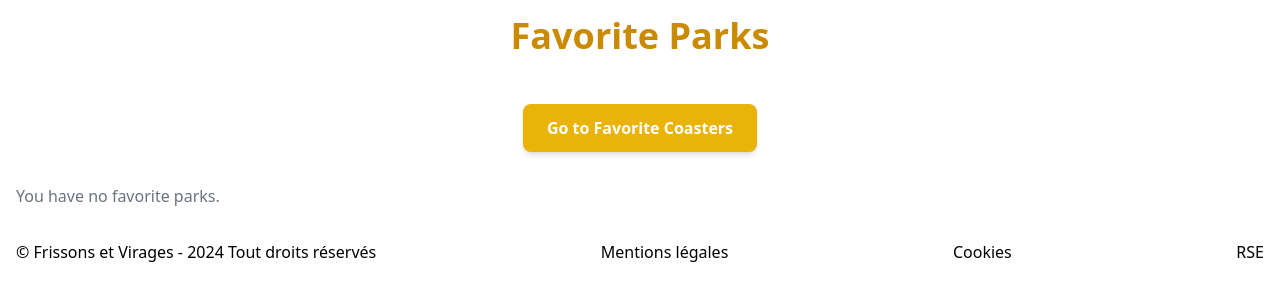
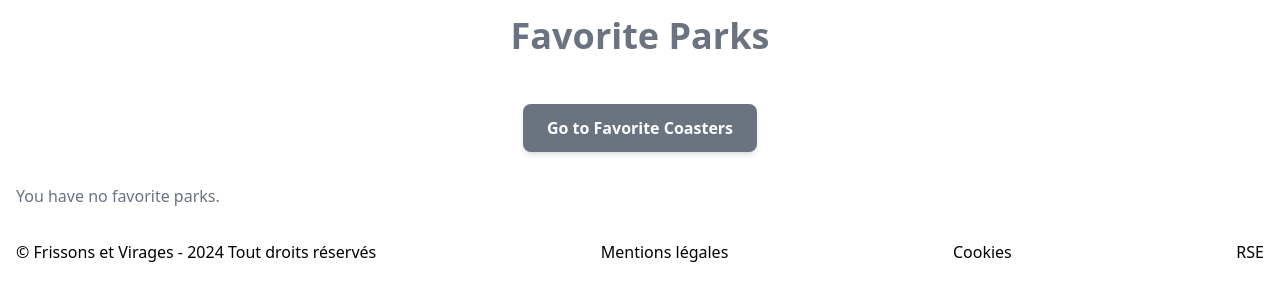
Before and after one commit to Papyquirush/Frissons-Virages, a Symfony app: template templates/favorite/park.html.twig in a window 1280 px wide. Shown: the part 128-429 px from the top of the page. Run offline with Twig, Linux system fonts and the light colour scheme; the template is opened without the code that fills it, so the values that code supplies are empty; style sheets or scripts are compiled from the project's sources; some libraries are stand-ins or nearby versions.

Commit message:
changement couleurs

```diff
--- a/templates/favorite/coaster.html.twig
+++ b/templates/favorite/coaster.html.twig
@@ -4,10 +4,10 @@
 
 {% block body %}
     <div class="container mx-auto p-4">
-        <h1 class="text-4xl font-extrabold text-center text-yellow-600 mb-8">Favorite Coasters</h1>
+        <h1 class="text-4xl font-extrabold text-center text-gray-500 mb-8">Favorite Coasters</h1>
 
         <div class="p-4 flex justify-center items-center mb-4">
-            <a href="{{ path('favorite_park_list') }}" class="mx-4 px-6 py-3 bg-yellow-500 text-white font-semibold rounded-lg shadow-md hover:bg-blue-600 transition duration-300">
+            <a href="{{ path('favorite_park_list') }}" class="mx-4 px-6 py-3 bg-gray-500 text-white font-semibold rounded-lg shadow-md hover:bg-gray-600 transition duration-300">
                 Go to Favorite Parks
             </a>
         </div>
--- a/templates/favorite/park.html.twig
+++ b/templates/favorite/park.html.twig
@@ -4,11 +4,11 @@
 
 {% block body %}
     <div class="container mx-auto p-4">
-        <h1 class="text-4xl font-extrabold text-center text-yellow-600 mb-8">Favorite Parks</h1>
+        <h1 class="text-4xl font-extrabold text-center text-gray-500 mb-8">Favorite Parks</h1>
 
 
         <div class="p-4 flex justify-center items-center mb-4">
-            <a href="{{ path('favorite_coaster_list') }}" class="mx-4 px-6 py-3 bg-yellow-500 text-white font-semibold rounded-lg shadow-md hover:bg-blue-600 transition duration-300">
+            <a href="{{ path('favorite_coaster_list') }}" class="mx-4 px-6 py-3 bg-gray-500 text-white font-semibold rounded-lg shadow-md hover:bg-gray-600 transition duration-300">
                 Go to Favorite Coasters
             </a>
         </div>
```
Also changed, not shown: taches_a_faire.txt (+6 -6 lines).
